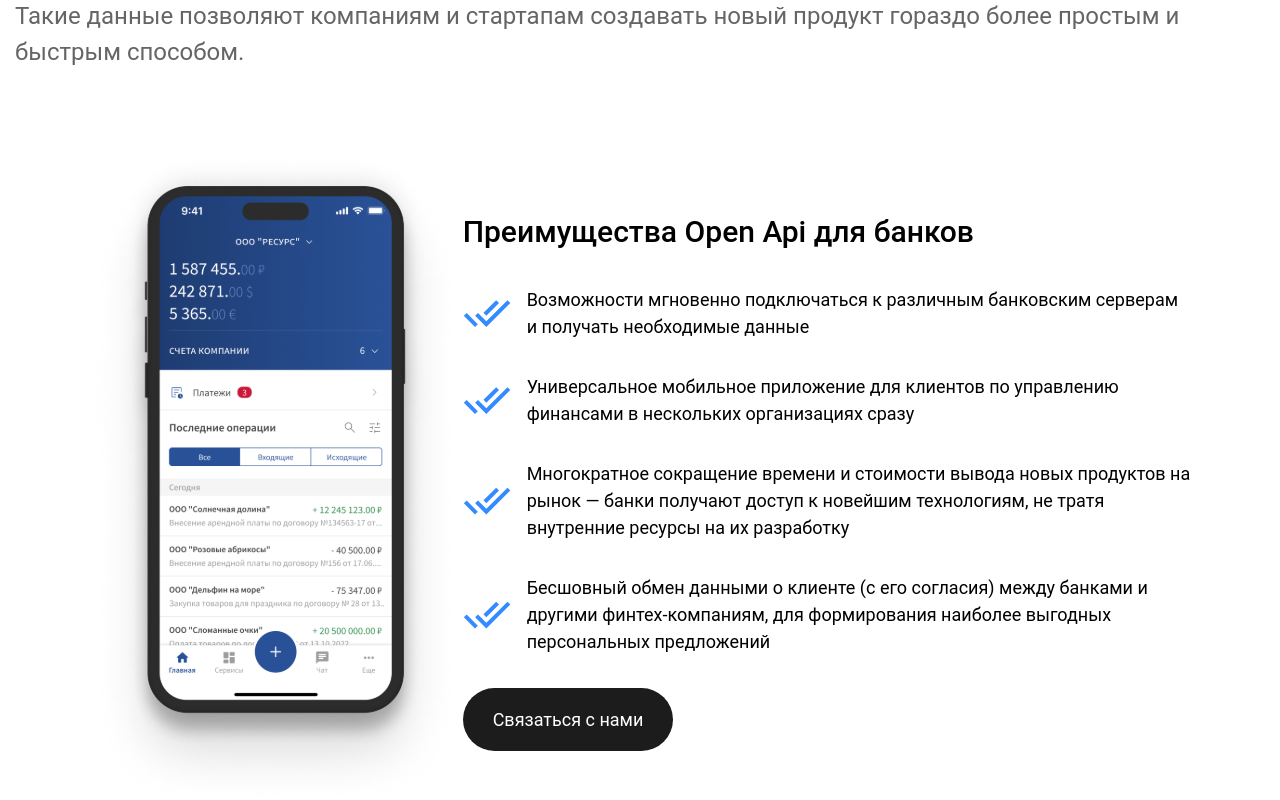
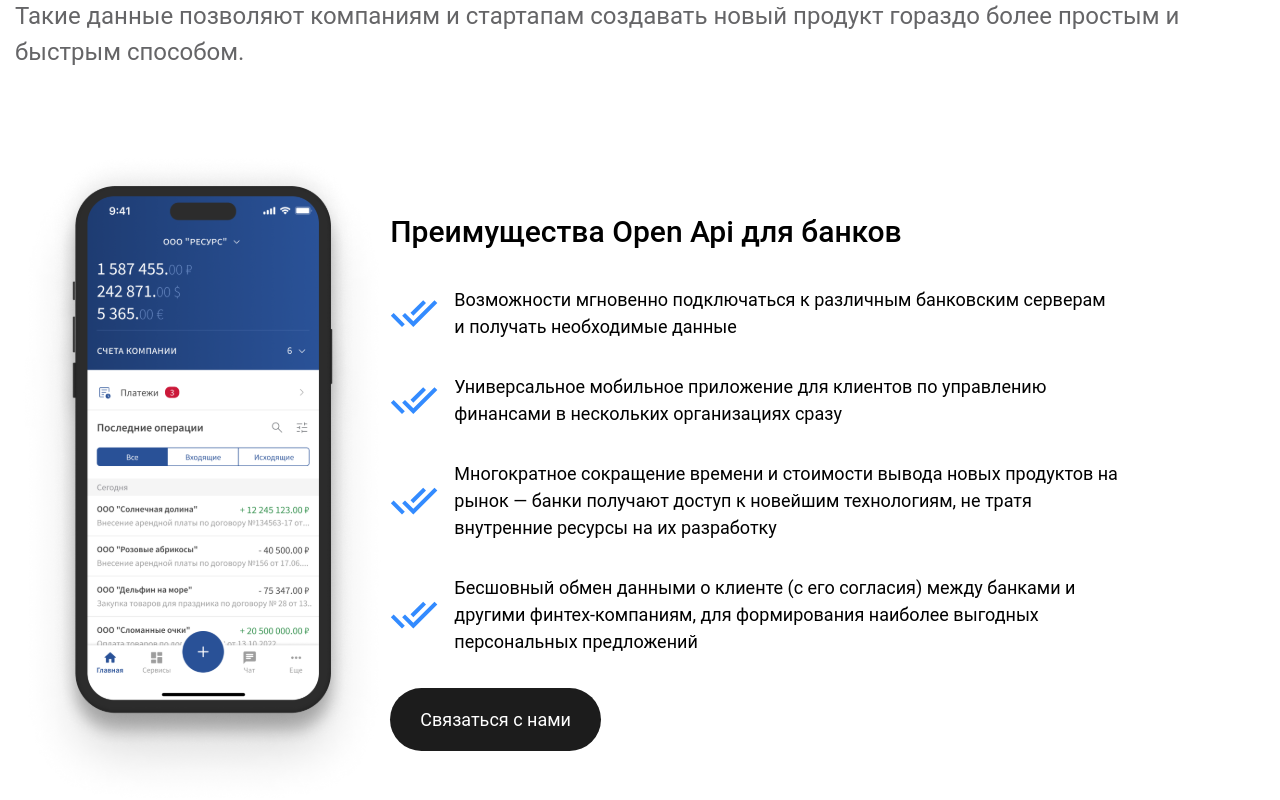
Before and after one commit to kulichkov21/finul, a React (Create React App) app: page / in a window 1280 px wide. Shown: the part 2063-2863 px from the top of the page. Built offline with nearby package versions, Linux system fonts and the light colour scheme.

Commit message:
add openApi

```diff
--- a/src/components/projects/components/open-banking-api/OpenBankingApi.module.scss
+++ b/src/components/projects/components/open-banking-api/OpenBankingApi.module.scss
@@ -5,7 +5,6 @@
   max-width: 100%;
   display: flex;
   flex-direction: column;
-  justify-content: space-between;
   align-items: center;
 
   .header-block {
@@ -37,9 +36,9 @@
   }
 
   .info-block {
+    width: 100%;
     margin-top: 80px;
     display: flex;
-    justify-content: space-between;
     align-items: center;
     gap: 6.265vw;
 
```
